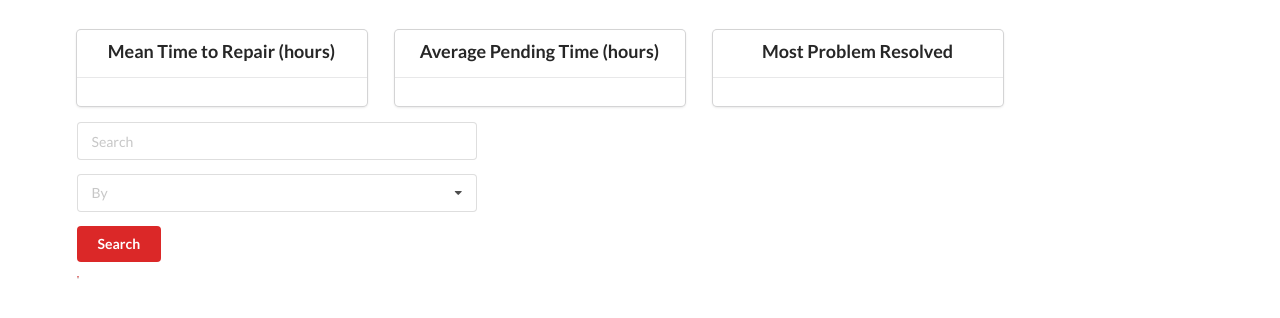
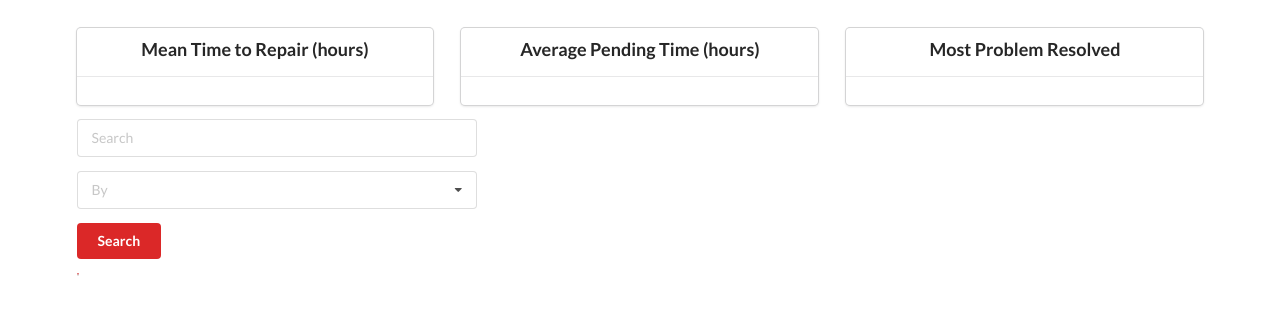
Before and after one commit to shaundavin13/ib2b, a Django app: template core/templates/core/closed_ticket.html in a window 1280 px wide. Shown: the part 133-451 px from the top of the page. Run offline with Django 3.2, Linux system fonts and the light colour scheme; the template is opened without the code that fills it, so the values that code supplies are empty; style sheets or scripts are compiled from the project's sources; some libraries are stand-ins or nearby versions.

Commit message:
finished open tickets, with some modification to macros Add font file for table filtering add migrations

```diff
--- a/core/templates/core/_metric.html
+++ b/core/templates/core/_metric.html
@@ -1,12 +1,10 @@
-<div class="metric">
 <div class="ui card">
     <div class="content">
-            <h4 class="header metric-header">
+        <h4 class="center aligned header">
             {{ title }}
         </h4>
     </div>
-        <div class="content metric-content">
+    <div class="center aligned content">
         {{ content }}
     </div>
 </div>
-</div>
--- a/static/css/style.sass
+++ b/static/css/style.sass
@@ -15,16 +15,5 @@
   max-width: 400px
   margin: 1rem 0
 
-.metric
-  display: inline-block
-  vertical-align: middle
-  margin: 1rem
-
 .metadata
   margin: 1rem 0
-
-.metric-header
-  text-align: center
-
-.metric-content
-  text-align: center
```
Also changed, not shown: core/helpers.py (added, +32 -0 lines), core/templates/core/open_ticket.html (+13 -1 lines), core/views.py (+34 -36 lines), core/migrations/0002_auto_20190829_1123.py (added), static/css/themes/default/assets/fonts/icons.woff (added). Lines whose indentation alone changed are shown as unchanged.
